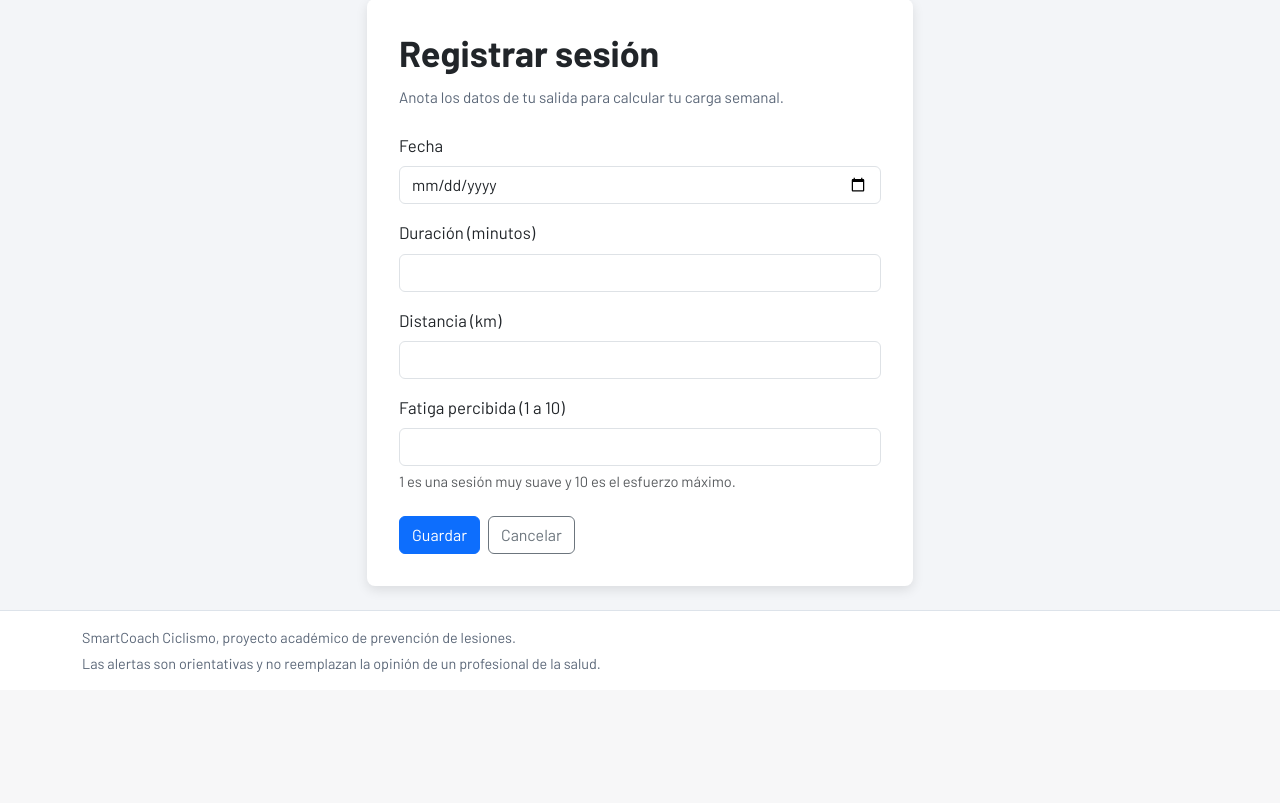
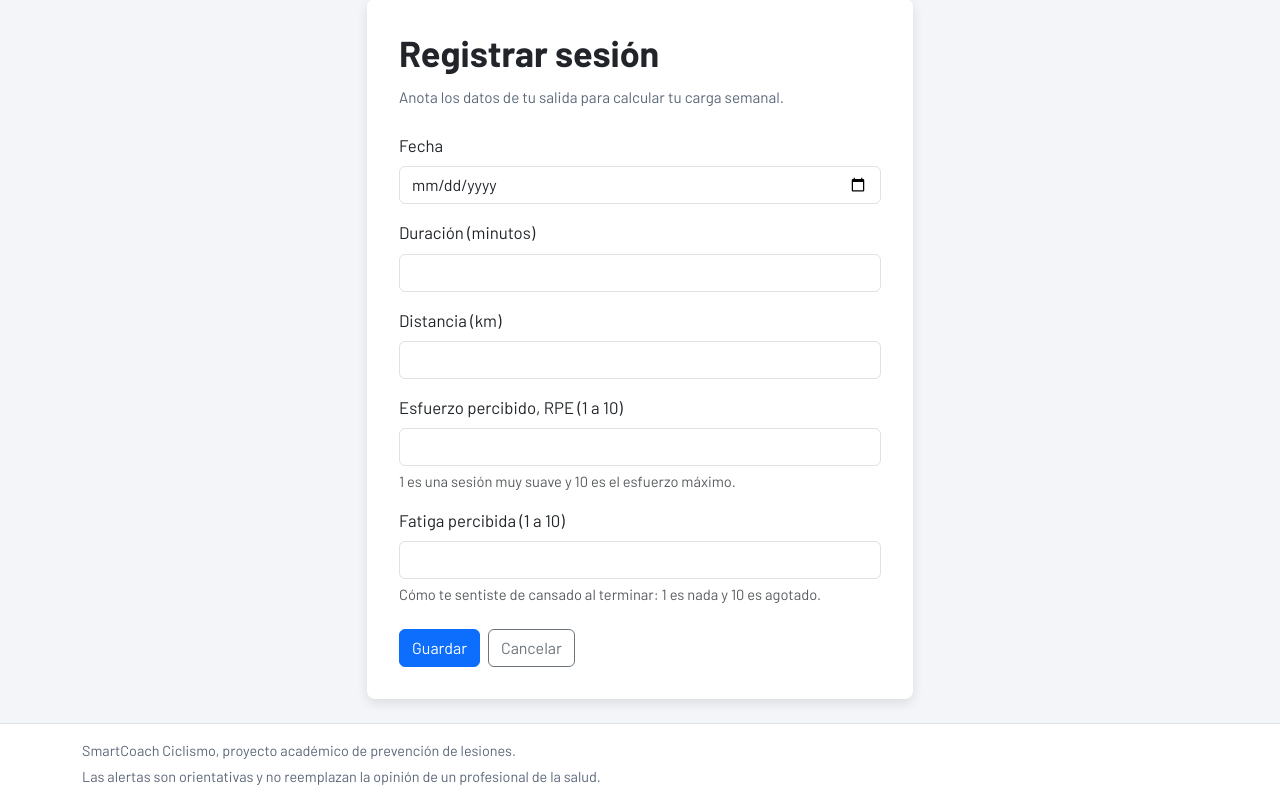
Before and after one commit to sjjrodriguez/SMARTCOACH, a Flask app: page /workouts/create in a window 1280 px wide. Shown: the part 130-933 px from the top of the page. Before the commit the page ends 802 px from the top, so only its background shows below. Run offline with Flask 3, Linux system fonts and the light colour scheme; the visitor is signed in with stand-in values (Sample User, id 1); parts of the project's set-up code (start-up, migrations or seed data) failed here and were passed over.

Commit message:
Remove stray [cite] text and match form fields to controller

```diff
--- a/smartcoach_ciclismo/app/controllers/workouts.py
+++ b/smartcoach_ciclismo/app/controllers/workouts.py
@@ -29,7 +29,7 @@ def create_workout():
             notes = request.form.get('notes', '')
 
             # Approximate TSS computation based on duration and RPE
-            estimated_tss = (duration_min * rpe * 1.1) / 10[cite: 5]
+            estimated_tss = (duration_min * rpe * 1.1) / 10
 
             new_workout = Workout(
                 user_id=current_user.id,
@@ -71,7 +71,7 @@ def edit_workout(workout_id):
             workout.rpe = int(request.form.get('rpe'))
             workout.perceived_fatigue = int(request.form.get('perceived_fatigue', 1))
             workout.notes = request.form.get('notes', '')
-            workout.estimated_tss = round((workout.duration_min * workout.rpe * 1.1) / 10, 2)[cite: 5]
+            workout.estimated_tss = round((workout.duration_min * workout.rpe * 1.1) / 10, 2)
 
             db.session.commit()
             flash('Workout updated successfully.', 'success')
--- a/smartcoach_ciclismo/app/templates/components/_workout_form.html
+++ b/smartcoach_ciclismo/app/templates/components/_workout_form.html
@@ -4,7 +4,7 @@
 {% set w = workout if workout is defined and workout else {} %}
 
 <form method="POST">
-    {# TODO backend: los name="" son provisionales; ajustarlos a models/workout.py #}
+    {# Los name="" coinciden con controllers/workouts.py. El controlador acepta ademas elevation_gain_m y notes (opcionales), que aun no tienen campo en este formulario. #}
     <div class="mb-3">
         <label for="date" class="form-label">Fecha</label>
         <input type="date" id="date" name="date" class="form-control"
@@ -24,11 +24,19 @@
     </div>
 
     <div class="mb-3">
-        <label for="rpe" class="form-label">Fatiga percibida (1 a 10)</label>
+        <label for="rpe" class="form-label">Esfuerzo percibido, RPE (1 a 10)</label>
         <input type="number" id="rpe" name="rpe" class="form-control"
                min="1" max="10" step="1" value="{{ w.rpe or '' }}" required
                aria-describedby="rpe-ayuda">
         <div id="rpe-ayuda" class="form-text">1 es una sesión muy suave y 10 es el esfuerzo máximo.</div>
+    </div>
+
+    <div class="mb-3">
+        <label for="perceived_fatigue" class="form-label">Fatiga percibida (1 a 10)</label>
+        <input type="number" id="perceived_fatigue" name="perceived_fatigue" class="form-control"
+               min="1" max="10" step="1" value="{{ w.perceived_fatigue or '' }}" required
+               aria-describedby="fatiga-ayuda">
+        <div id="fatiga-ayuda" class="form-text">Cómo te sentiste de cansado al terminar: 1 es nada y 10 es agotado.</div>
     </div>
 
     <div class="d-grid gap-2 d-sm-flex mt-4">
--- a/smartcoach_ciclismo/app/templates/workouts/edit.html
+++ b/smartcoach_ciclismo/app/templates/workouts/edit.html
@@ -15,7 +15,8 @@
                     'date': '2026-10-29',
                     'duration_min': 120,
                     'distance_km': 61.3,
-                    'rpe': 8
+                    'rpe': 8,
+                    'perceived_fatigue': 7
                 } %}
                 {% include 'components/_workout_form.html' %}
 
```
Also changed, not shown: smartcoach_ciclismo/app/templates/workouts/list.html (+4 -4 lines).
